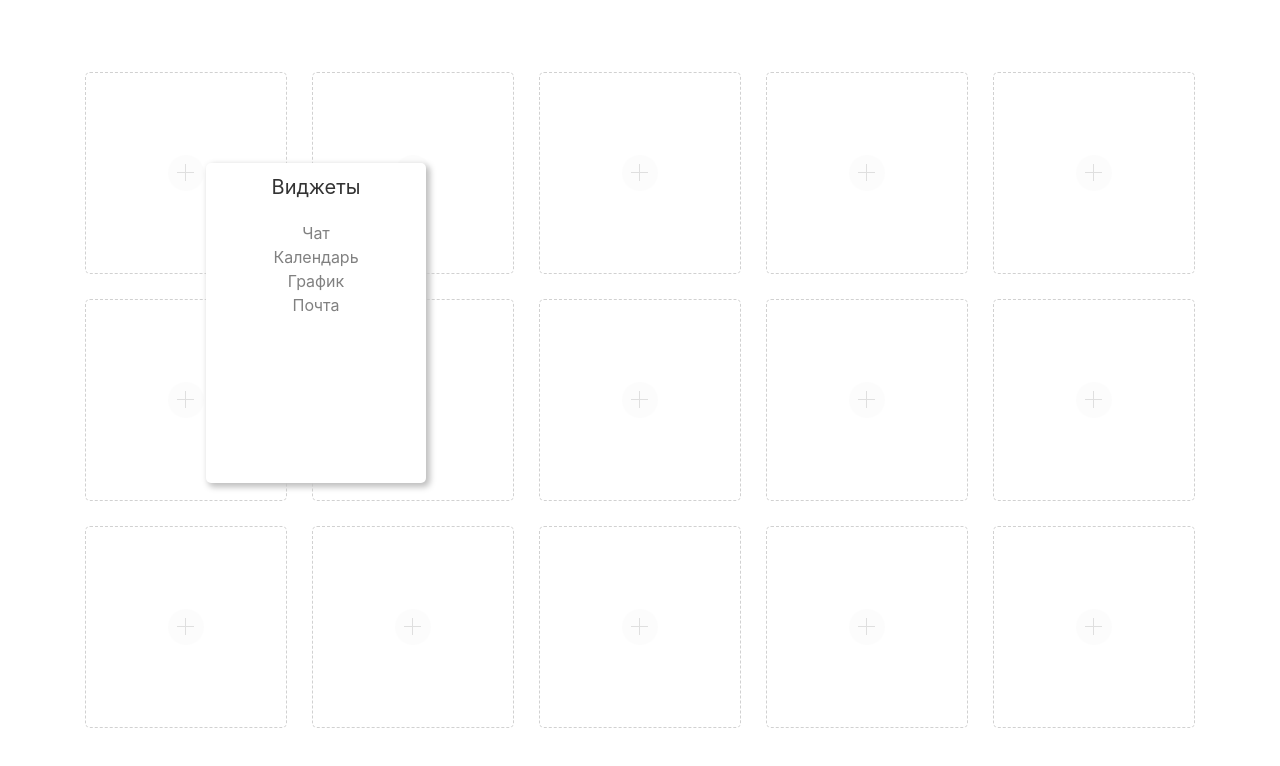
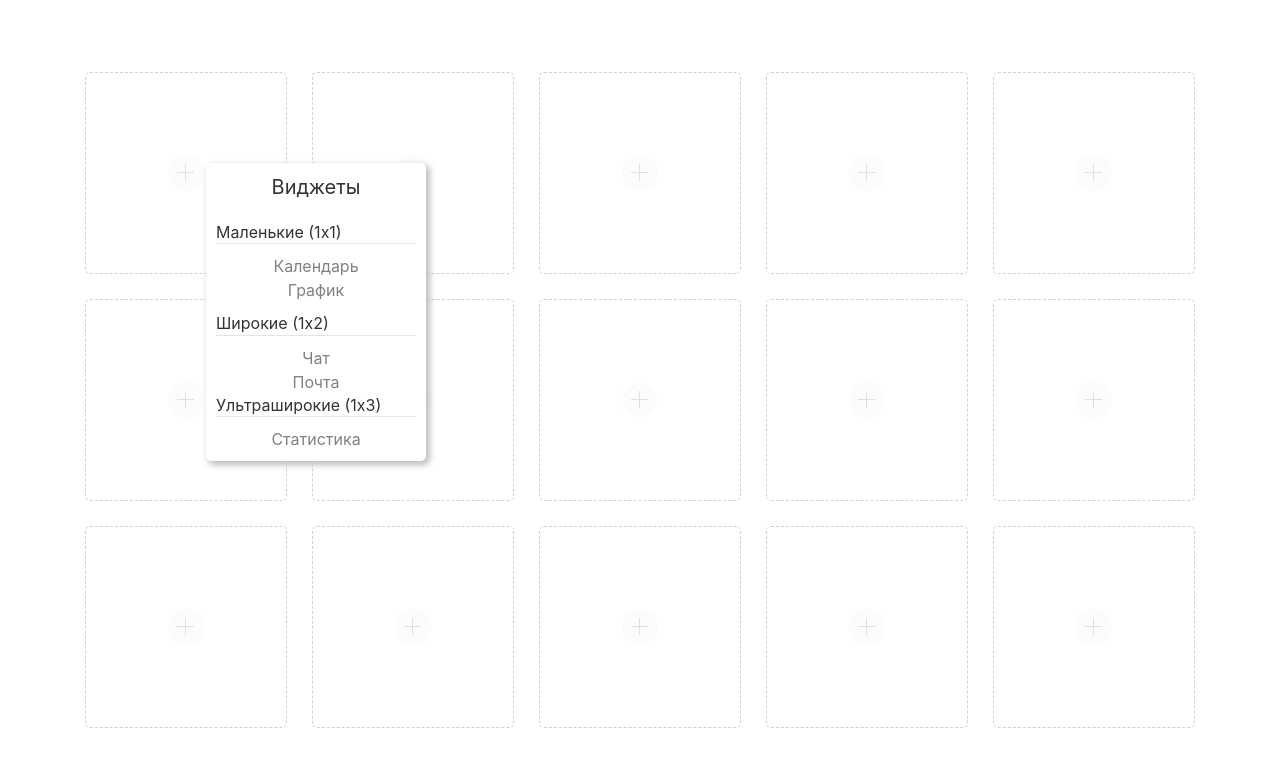
Before and after one commit to saspovych/redesign, a website: page index.html in a window 1280 px wide. Both pictures are taken after a click on the element 186 px from the left and 173 px from the top of the page. Drawn offline with nearby package versions, Linux system fonts and the light colour scheme.

Commit message:
Добавил расширяемость виджетов в ширину при добавлении

```diff
--- a/index.html
+++ b/index.html
@@ -11,11 +11,24 @@
       <div id="grid" class="container_grid"></div>
       <div id="contextMenu" class="context_menu">
          <h4>Виджеты</h4>
+         <h5 class="uk-margin-remove uk-text-left">Маленькие (1х1)</h5>
+         <hr class="uk-margin-remove-top uk-margin-small-bottom">
          <ul>
-            <li><a onclick="addChat()">Чат</a></li>
-            <li><a onclick="addCalendar()">Календарь</a></li>
-            <li><a onclick="addChart()">График</a></li>
-            <li><a onclick="addMail()">Почта</a></li>
+            <li><a onclick="addWidget('calendar')">Календарь</a></li>
+            <li><a onclick="addWidget('chart')">График</a></li>
+         </ul>
+
+         <h5 class="uk-margin-remove-bottom uk-margin-small-top uk-text-left">Широкие (1х2)</h5>
+         <hr class="uk-margin-remove-top uk-margin-small-bottom">
+         <ul>
+            <li><a onclick="addWidget('chat', 1, 2)">Чат</a></li>
+            <li><a onclick="addWidget('mail', 1, 2)">Почта</a></li>
+         </ul>
+
+         <h5 class="uk-margin-remove uk-text-left">Ультраширокие (1х3)</h5>
+         <hr class="uk-margin-remove-top uk-margin-small-bottom">
+         <ul>
+            <li><a onclick="addWidget('statistic', 1, 3)">Статистика</a></li>
          </ul>
       </div>
    </div>
--- a/scripts/grid.js
+++ b/scripts/grid.js
@@ -2,21 +2,23 @@ const grid = document.getElementById("grid")
 let gridElement
 
 function generateGrid() {
-   const gridWidth = grid.clientWidth
-   const gridHeight = grid.clientHeight
-   const numberElementsInRow = Math.floor(gridWidth / (200 + 25))
-   const numberElementsInColumn = Math.floor(gridHeight / (200 + 25))
+   const numberElementsInRow = Math.floor(document.body.clientWidth / 225)
+   const numberElementsInColumn = Math.floor(document.body.clientHeight / 225)
 
    let divs = []
+   let index = 0
+
    for (let i = 0; i < numberElementsInColumn; i++) {
       const row = []
       for (let j = 0; j < numberElementsInRow; j++) {
-         row.push(`<div class="grid_element empty_element">
-                        <a class="uk-icon-button uk-icon" uk-icon="plus"></a>
-                  </div>`)
+         row.push(`<div id="${ index }" class="grid_element empty_element">
+         <a class="uk-icon-button uk-icon" uk-icon="plus"></a>
+   </div>`)
+         index++
       }
       divs.push(`<div class="grid_row">${row.join("")}</div>`)
    }
+
    grid.innerHTML = divs.join("")
    addDragAndDropEvents()
 }
--- a/scripts/widgets.js
+++ b/scripts/widgets.js
@@ -1,31 +1,65 @@
-function addChat() {
+function addWidget(widget, cols = 1, rows = 1) {
+   switch(widget) {
+      case "chat":
+         gridElement.innerHTML = "<div>Чат</div>"
+         break
+      case "calendar":
+         gridElement.innerHTML = "<div>Календарь</div>"
+         break
+      case "chart":
+         gridElement.innerHTML = "<div>График</div>"
+         break
+      case "mail":
+         gridElement.innerHTML = "<div>Почта</div>"
+         break
+      case "statistic":
+         gridElement.innerHTML = "<div>Статистика</div>"
+         break
+   }
+
+   if (rows > 1) {
+      expandWidgetInRow(rows)
+   }
+   if (cols > 1) {
+      expandWidgetInColumn(cols)
+   }
+
    gridElement.classList.remove("empty_element")
    gridElement.classList.add("widget")
-   gridElement.innerHTML = "<div>Чат</div>"
    contextMenu.style.display = "none"
    addDragAndDropEvents()
 }
 
-function addCalendar() {
-   gridElement.classList.remove("empty_element")
-   gridElement.classList.add("widget")
-   gridElement.innerHTML = "<div>Календарь</div>"
-   contextMenu.style.display = "none"
-   addDragAndDropEvents()
+function expandWidgetInRow(rows) {
+   const gridElements = document.querySelectorAll(".grid_element")
+   const gridElementIndex = +gridElement.getAttribute("id")
+   const numberElementsInRow = Math.floor(document.body.clientWidth / 225)
+
+   if (Math.floor(gridElementIndex / numberElementsInRow) < Math.floor((gridElementIndex + rows - 1) / numberElementsInRow)) {
+      for (let i = 1; i < rows; i++) {
+         gridElements[gridElementIndex - i].style.display = "none"
+      }
+   } else {
+      for (let i = 1; i < rows; i++) {
+         gridElements[gridElementIndex + i].style.display = "none"
+      }
+   }
+   gridElement.style.width = `${ 200 * rows + 25 * (rows - 1) }px`
 }
 
-function addChart() {
-   gridElement.classList.remove("empty_element")
-   gridElement.classList.add("widget")
-   gridElement.innerHTML = "<div>График</div>"
-   contextMenu.style.display = "none"
-   addDragAndDropEvents()
+function expandWidgetInColumn(cols) {
+   const gridElements = document.querySelectorAll(".grid_element")
+   const gridElementIndex = +gridElement.getAttribute("id")
+   const numberElementsInRow = Math.floor(document.body.clientWidth / 225)
+
+   if (gridElementIndex + numberElementsInRow * cols - 1 > gridElements.length) {
+      for (let i = 1; i < cols; i++) {
+         gridElements[gridElementIndex - numberElementsInRow * i].style.display = "none"
+      }
+   } else {
+      for (let i = 1; i < cols; i++) {
+         console.log(gridElementIndex + numberElementsInRow * i)
+         gridElements[gridElementIndex + numberElementsInRow * i].style.display = "none"
+      }
+   }
 }
-
-function addMail() {
-   gridElement.classList.remove("empty_element")
-   gridElement.classList.add("widget")
-   gridElement.innerHTML = "<div>Почта</div>"
-   contextMenu.style.display = "none"
-   addDragAndDropEvents()
-}
--- a/style.css
+++ b/style.css
@@ -76,7 +76,7 @@ a:hover {
    position: absolute;
    padding: 10px;
    width: 200px;
-   height: 300px;
+   max-height: 300px;
    border-radius: 5px;
    background-color: #fff;
    box-shadow: 3px 3px 6px 1px #bebebe;
```
